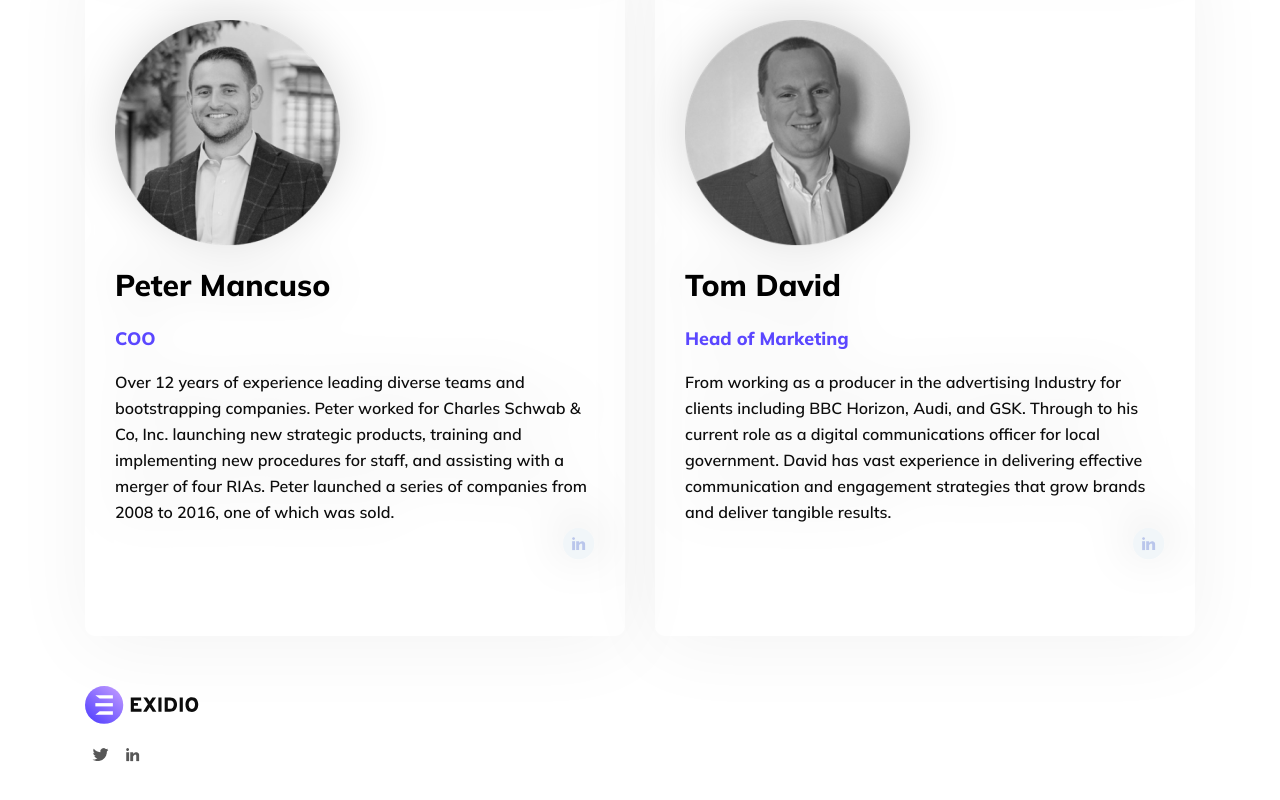
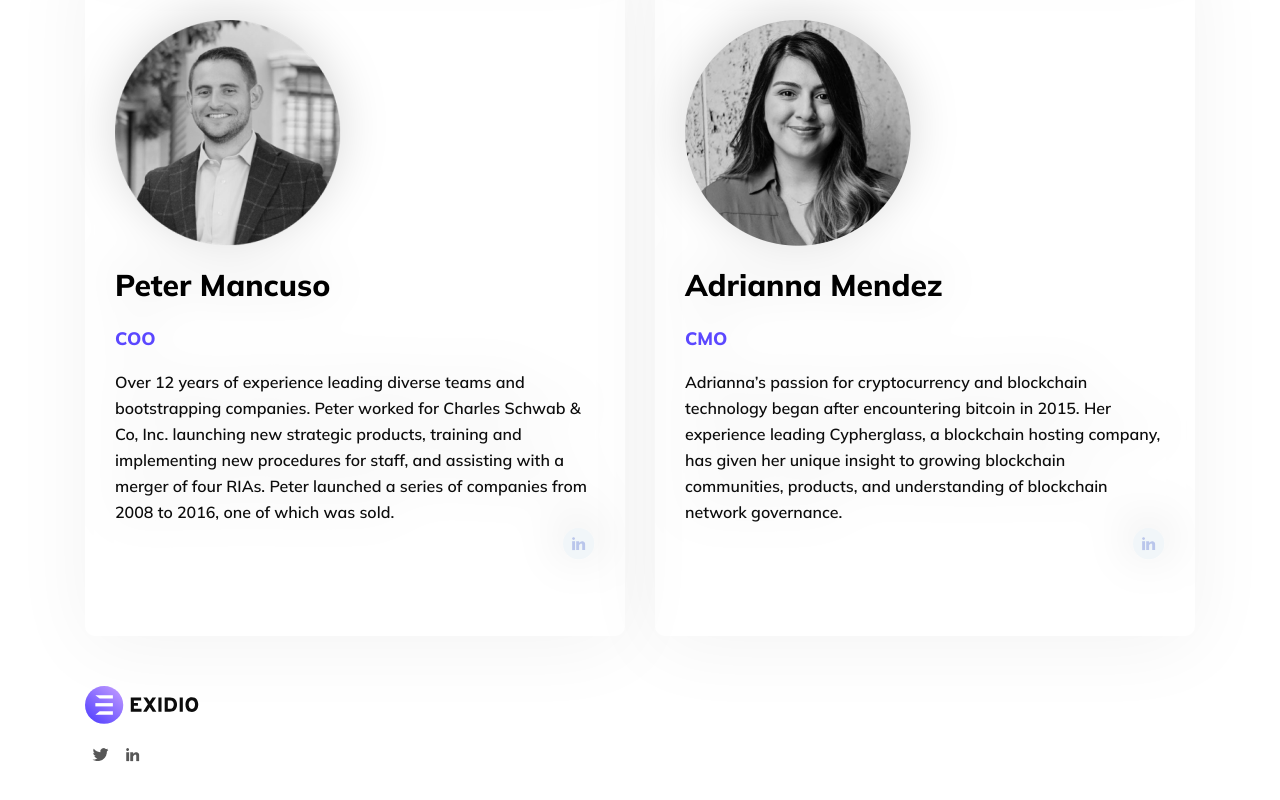
Before and after one commit to spy1236/Exidio-Website, a React (Create React App) app: page /about in a window 1280 px wide. Shown: the part 1424-2224 px from the top of the page. Built offline with nearby package versions, Linux system fonts and the light colour scheme.

Commit message:
added Adrianna profile in About section

```diff
--- a/src/pages/About.js
+++ b/src/pages/About.js
@@ -3,7 +3,7 @@ import Header from '../pages/components/Header'
 import AboutPage2Img2 from '../assets/AboutPage2Img2.png'
 import AboutPage2Img3 from '../assets/AboutPage2Img3.png'
 import AboutPage2Img4 from '../assets/AboutPage2Img4.png'
-import AboutPage2Img5 from '../assets/AboutPage2Img5.png'
+import AboutPage2Img5 from '../assets/AboutPage2Img7.png'
 import linkedin from '../assets/linkedin.svg'
 class aboutUs extends Component {
 
@@ -70,10 +70,10 @@ class aboutUs extends Component {
                                     <div className="col-sm-12 col-lg-6 AboutPage2ContentBox" data-aos="fade-up" data-aos-duration="1500">
                                         <div className="col-lg-12 AboutPage2ContentBoxImgTop" >
                                             <img src={AboutPage2Img5} alt="profile"></img>
-                                            <p className="AboutPage2ContentHeading"> Tom David </p>
-                                        <p className="AboutPage2ContentPosition"> Head of Marketing </p>
-                                        <p className="AboutPage2ContentSubHeading"> From working as a producer in the advertising Industry for clients including BBC Horizon, Audi, and GSK. Through to his current role as a digital communications officer for local government. David has vast experience in delivering effective communication and engagement strategies that grow brands and deliver tangible results.
-                                        <a className="about-linkedin" href="https://www.linkedin.com/in/tom-david-0329721a7/" rel="noopener noreferrer" target="_blank"><img src={linkedin} alt="linkedin"/></a>
+                                            <p className="AboutPage2ContentHeading"> Adrianna Mendez </p>
+                                        <p className="AboutPage2ContentPosition"> CMO</p>
+                                        <p className="AboutPage2ContentSubHeading"> Adrianna’s passion for cryptocurrency and blockchain technology began after encountering bitcoin in 2015. Her experience leading Cypherglass, a blockchain hosting company, has given her unique insight to growing blockchain communities, products, and understanding of blockchain network governance.
+                                        <a className="about-linkedin" href="https://www.linkedin.com/in/adriannamendez" rel="noopener noreferrer" target="_blank"><img src={linkedin} alt="linkedin"/></a>
                                         </p>
 
                                         </div>
```
Also changed, not shown: src/assets/AboutPage2Img7.png (added).
